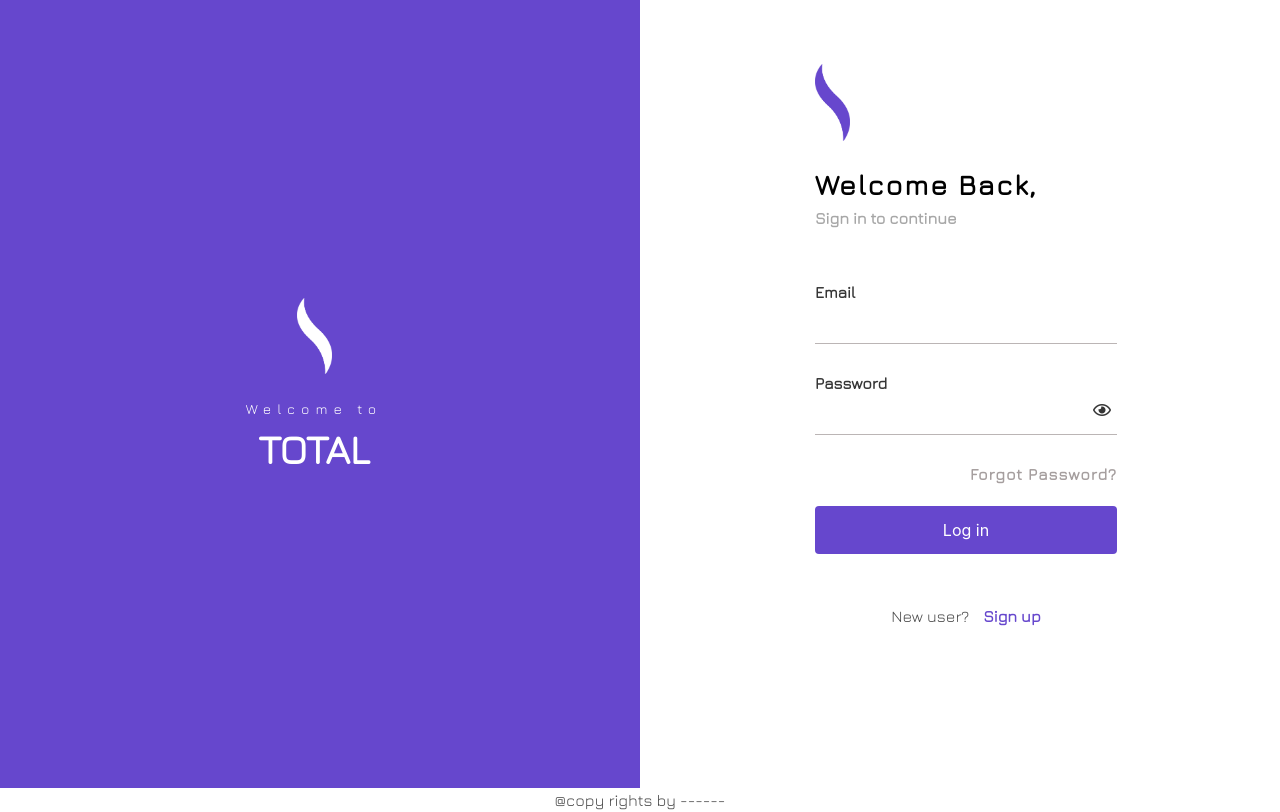
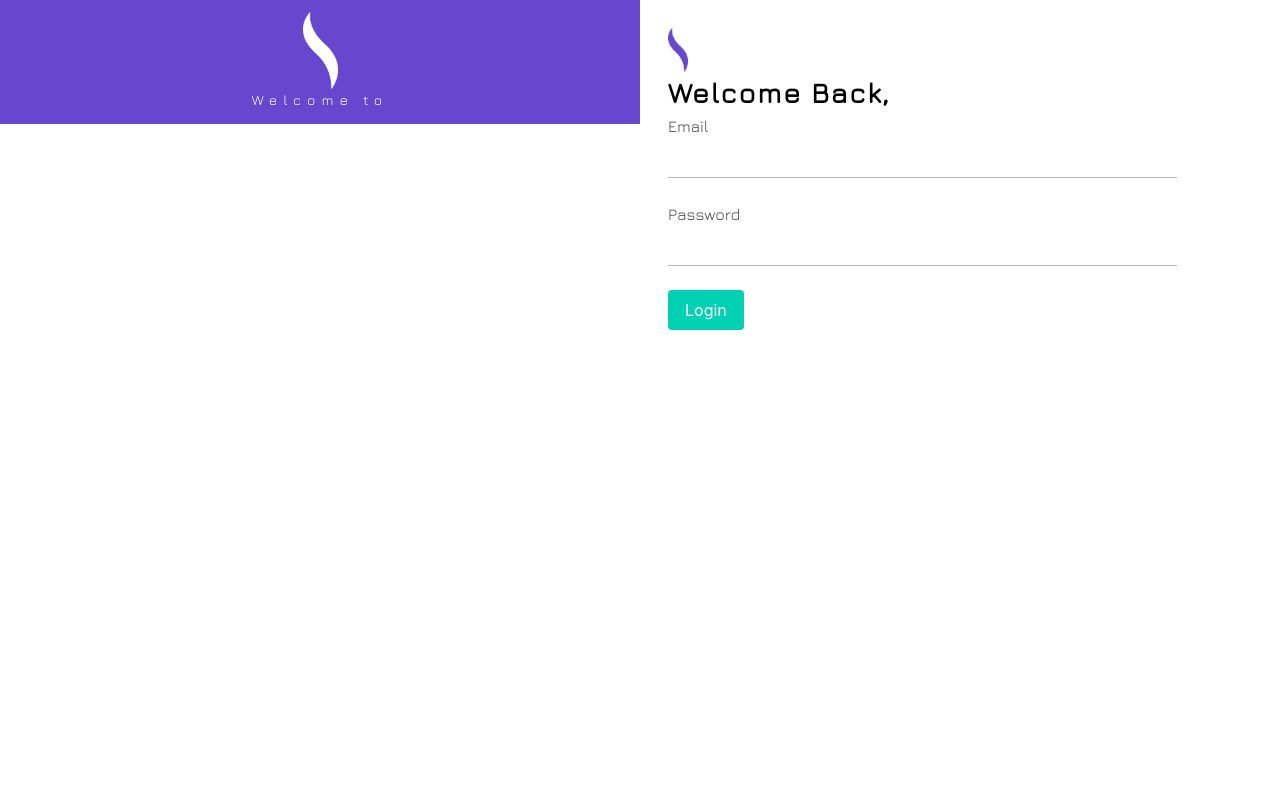
Before and after one commit to Ella123w/Retail-Inventory, a React app: page / in a window 1280 px wide. Built offline with nearby package versions, Linux system fonts and the light colour scheme.

Commit message:
Santhosh:"Recorrected ui"

```diff
--- a/package.json
+++ b/package.json
@@ -26,6 +26,7 @@
     "react-dom": "^16.4.1",
     "react-final-form": "^4.0.2",
     "react-router-dom": "^4.3.1",
+    "terser": "^3.16.1",
     "workbox-webpack-plugin": "^3.6.3"
   },
   "devDependencies": {
--- a/src/assets/styles/custom/input.scss
+++ b/src/assets/styles/custom/input.scss
@@ -0,0 +1,15 @@
+.inputalt {
+    border: none;
+    box-shadow: none;
+    border-radius: 0;
+    border-bottom: 1px solid #bbb5b5;
+    padding: 0px 0px !important;
+
+    &:focus,
+    &:active {
+        border-color: $white;
+        box-shadow: none;
+        border-bottom: 1px solid #bbb5b5;
+    }
+
+}
--- a/src/assets/styles/custom/mixins.scss
+++ b/src/assets/styles/custom/mixins.scss
@@ -1,4 +1,3 @@
-
 @mixin bodycenter() {
     padding: 0;
     display: flex;
--- a/src/assets/styles/style.scss
+++ b/src/assets/styles/style.scss
@@ -1,16 +1,17 @@
 @import url('https://fonts.googleapis.com/css?family=Jura');
 
 @import "./custom/variables.scss";
+@import "./custom/input.scss";
 @import "./custom/mixins.scss";
-
-
 
 
 body {
 	font-family: $family-primary;
-	font-size:$size-small;
+	font-size: $size-small;
 	overflow-y: auto;
 	overflow-x: hidden;
+
+
 	/* width */
 	&::-webkit-scrollbar {
 		width: 10px;
@@ -30,131 +31,70 @@ body {
 	&::-webkit-scrollbar-thumb:hover {
 		background: #555;
 	}
-
 }
 
+.full-height {
+	height: 100%;
+}
 
+.logo-block {
+	background: $primary;
 
+	.image-logo {
+		width: 100%;
+		height: 100px;
 
-
-.login-block{
-	margin-bottom: 0px !important;
-	.image-logo{
-		width:100%;
-		height:100px;
-
-		img{
+		img {
 			width: 35px;
 		}
 	}
-	.login-leftbar{
-		background:$primary;
+
+	.leftbar-content {
 		@include bodycenter();
 
-
-		.leftbar-content{
-			h6{
+		h6 {
 			color: $white;
 			font-size: 14px;
 			letter-spacing: 6px;
 		}
-			h3{
+
+		h3 {
 			color: $white;
-				font-weight:$fontbold;
-				font-size:40px;
+			font-weight: $fontbold;
+			font-size: 40px;
 		}
 	}
 }
-	.login-rightbar{
-		    margin-top: 4em;
-		h4{
+
+
+.login-block {
+	margin: 1em;
+
+	h4 {
 		font-size: 28px;
 		font-weight: 900;
 		letter-spacing: 2px;
 		color: #000;
 	}
-		h6{
+
+	h6 {
 		color: #a7a7a7;
 		font-weight: $fontbold;
 	}
-	}
-	height:100%;
-	overflow: hidden;
-	.login-form{
-		margin-top:50px;
-		.field{
-			padding-bottom:15px;
-			.control.has-icons-left{
-				.icon{
-					right: -5px;
-					top: -5px;
-					i{
-					  cursor:pointer;
-					}
 
-				}
-			}
-		}
-		label{
-			margin:0 !important;
-		}
-
-		.input_style{
+	.inputalt {
 		border: none;
 		box-shadow: none;
 		border-radius: 0;
 		border-bottom: 1px solid #bbb5b5;
 		padding: 0px 0px !important;
-			&:focus,&:active{
-				border-color:$white;
+
+		&:focus,
+		&:active {
+			border-color: $white;
 			box-shadow: none;
 			border-bottom: 1px solid #bbb5b5;
 		}
 
 	}
-		.forgot-pwd{
-			a{
-				color: #a59e9e;
-				font-weight: $fontbold;
-				letter-spacing: 1px;
 }
-
-		}
-		.login-btn{
-			color:$white;
-			background-color:$primary;
-			width:100%;
-			padding: 23px;
-   		    margin-top: 20px;
-            line-height: 0px;
-            	&:hover{
-				color:$white;
-			background-color:$primary;
-			width:100%;
-			padding: 23px;
-   		    margin-top: 20px;
-            line-height: 0px;
-		}
-		&:focus{
-          color:$white;
-			background-color:$primary;
-			width:100%;
-			padding: 23px;
-   		    margin-top: 20px;
-            line-height: 0px;
-
-		}
-		}
-
-
-
-	}
-	.login-signup{
-	   margin-top:50px;
-	   a{
-		   color:$primary;
-		   font-weight: $fontbold;
-		   padding-left:10px;
-	   }
-	}
-}
--- a/src/components/App.js
+++ b/src/components/App.js
@@ -8,7 +8,7 @@ import ForgotPassword from "./Modules/ForgotPassword";
 class App extends Component {
   render() {
     return (
-      <div className="App">
+      <div className="App full-height ">
         <Router>
           <div>
             <Route exact path="/" component={Login} />
@@ -20,7 +20,6 @@ class App extends Component {
               path="/dashboard/purchaseorder"
               component={PurchaseListing}
             />
-            <Route exact path="/forgotpassword" component={ForgotPassword} />
           </div>
         </Router>
       </div>
--- a/src/components/Modules/ForgotPassword.js
+++ b/src/components/Modules/ForgotPassword.js
@@ -1,30 +1,61 @@
-import React, { Component } from 'react';
-import logo from '../../assets/images/slogo.png';
-import totallogo from '../../assets/images/totallogo.png';
-import PropTypes from 'prop-types';
-import axios from 'axios';
-import { Form, Field } from 'react-final-form'
-
-
-
-
+import React, { Component } from "react";
+import logo from "../../assets/images/slogo.png";
+import totallogo from "../../assets/images/totallogo.png";
+import PropTypes from "prop-types";
+import axios from "axios";
+import { BrowserRouter as Router, Route, Link } from "react-router-dom";
 
 class ForgotPassword extends Component {
   constructor(props) {
     super(props);
+    this.state = {
+      email: ""
+    };
+  }
 
-	 }
+  handleChangeEmail = event => {
+    this.setState({
+      email: event.target.value
+    });
+  };
   render() {
     return (
-	   		<div>
-	   		  ForgotPassword
+      <div className="columns is-marginless">
+        <div className="column is-6  is-hidden-mobile logo-block full-height">
+          <div className="has-text-centered leftbar-content">
+            <div className="image-logo has-text-centered">
+              <img src={logo} alt="Total-logo" title="Total-logo" />
+              <h6> Welcome to </h6> <h3> TOTAL </h3>
             </div>
-
-
-	  )
-
+            <div />
+          </div>
+        </div>
+        <div className="column is-6 paddingless login-block">
+          <div className="image-logo">
+            <img src={totallogo} alt="logo" width="20" height="20" />
+          </div>
+          <h4> Welcome Back, </h4>
+          <div className="">
+            <form>
+              <div className="column is-10">
+                <label> Email </label>
+                <input
+                  type="email"
+                  className="input"
+                  onChange={this.handleChangeEmail}
+                />
+                <div className="column is-10">
+                  <button className="button is-primary" onClick={this.onLogin}>
+                    Login
+                  </button>
+                </div>
+              </div>
+            </form>
+          </div>
+        </div>
+      </div>
+    );
   }
 }
 
-
 export default ForgotPassword;
--- a/src/components/Modules/Login.js
+++ b/src/components/Modules/Login.js
@@ -16,18 +16,18 @@ class Login extends Component {
       email: "",
       password: ""
     };
-    this.handleChangeEmail = this.handleChangeEmail.bind(this);
-    this.handleChangePassword = this.handleChangePassword.bind(this);
+    // this.handleChangeEmail = this.handleChangeEmail.bind(this);
+    // this.handleChangePassword = this.handleChangePassword.bind(this);
   }
-  showtextHandler = () => {
-    const inputType = this.state.type;
+  // showtextHandler = () => {
+  //   const inputType = this.state.type;
 
-    if (inputType === "text") {
-      this.setState({ type: "password" });
-    } else {
-      this.setState({ type: "text" });
-    }
-  };
+  //   if (inputType === "text") {
+  //     this.setState({ type: "password" });
+  //   } else {
+  //     this.setState({ type: "text" });
+  //   }
+  // };
   handleChangeEmail = event => {
     this.setState({ email: event.target.value });
   };
@@ -35,11 +35,10 @@ class Login extends Component {
     this.setState({ password: event.target.value });
   };
 
-  loginDetials = event => {
+  onLogin = event => {
     event.preventDefault();
     var headers = {
-      "Content-Type": "application/json",
-      Authorization: "JWT fefege..."
+      "Content-Type": "application/json"
     };
     axios
       .post(
@@ -59,96 +58,48 @@ class Login extends Component {
 
   render() {
     return (
-      <div className="container-fluid">
-        <div className="columns login-block">
-          <div className="column is-6 login-leftbar">
+      <div className="columns is-marginless">
+        <div className="column is-6  is-hidden-mobile logo-block full-height">
           <div className="has-text-centered leftbar-content">
             <div className="image-logo has-text-centered">
-                <img src={logo} alt="logo" />
-              </div>
+              <img src={logo} alt="Total-logo" title="Total-logo" />
               <h6>Welcome to</h6>
               <h3>TOTAL</h3>
             </div>
+            <div />
           </div>
-          <div className="column is-6  is-paddingless login-rightbar">
-            <div className="column is-6 is-offset-one-quarter">
+        </div>
+        <div className="column is-6 paddingless login-block">
           <div className="image-logo">
-                <img src={totallogo} alt="logo" />
+            <img src={totallogo} alt="logo" width="20" height="20" />
           </div>
           <h4>Welcome Back,</h4>
-
-              <h6>Sign in to continue</h6>
-              <form className="login-form" onSubmit={this.loginDetials}>
-                <div className="field">
-                  <label className="label" htmlFor="email">
-                    Email
-                  </label>
-                  <div className="control has-icons-left has-icons-right">
+          <div className="columns">
+            <form className="column is-12 is-paddingless">
+              <div className="column is-10 ">
+                <label>Email</label>
                 <input
-                      className="input input_style"
-                      value={this.state.email}
+                  type="email"
+                  className="input inputalt"
                   onChange={this.handleChangeEmail}
-                      name="email"
-                      type="email"
-                      required
-                      autoComplete="true"
                 />
               </div>
+              <div className="column is-10">
+                <label>Password</label>
+                <input
+                  type="password"
+                  className="input inputalt"
+                  onChange={this.handleChangePassword}
+                />
               </div>
-                <div className="field">
-                  <label className="label" htmlFor="password">
-                    Password
-                  </label>
-                  <p className="control has-icons-left">
-                    <input
-                      className="input input_style"
-                      name="password"
-                      value={this.state.password}
-                      onChange={this.handleChangePassword}
-                      type={this.state.type}
-                      required
-                      autoComplete="true"
-                    />
-                    <a
-                      className="icon is-small is-right"
-                      style={{
-                        zIndex: "9",
-                        pointerEvents: "auto"
-                      }}
-                      onClick={this.showtextHandler}
-                    >
-                      {this.state.type === "password" ? (
-                        <i
-                          className="far fa-eye"
-                          style={{ color: "#363636" }}
-                        />
-                      ) : (
-                        <i
-                          className="far fa-eye-slash"
-                          style={{ color: "#363636" }}
-                        />
-                      )}
-                    </a>
-                  </p>
+              <div className="column is-10">
+                <button className="button is-primary" onClick={this.onLogin}>
+                  Login
+                </button>
               </div>
-                <div className="has-text-right forgot-pwd">
-                  <Link to="/forgotpassword">Forgot Password?</Link>
-                </div>
-                <button type="submit" className="button is-primary login-btn">
-                  Log in
-                </button>
             </form>
-              <div className="has-text-centered login-signup">
-                <span>New user?</span> <Link to="/registration">Sign up</Link>
           </div>
         </div>
-          </div>
-        </div>
-        <footer className="">
-          <div className="content has-text-centered">
-            <p>@copy rights by ------</p>
-          </div>
-        </footer>
       </div>
     );
   }
--- a/src/components/Modules/Registration.js
+++ b/src/components/Modules/Registration.js
@@ -3,7 +3,7 @@ import logo from "../../assets/images/slogo.png";
 import totallogo from "../../assets/images/totallogo.png";
 import PropTypes from "prop-types";
 import axios from "axios";
-
+import { BrowserRouter as Router, Route, Link } from "react-router-dom";
 class Registration extends Component {
   constructor(props) {
     super(props);
@@ -11,12 +11,83 @@ class Registration extends Component {
 
   render() {
     return (
-      <div>
-        <form>
-          <div class="">
-            <input />
+      <div className="columns is-marginless">
+        <div className="column is-6  is-hidden-mobile logo-block full-height">
+          <div className="has-text-centered leftbar-content">
+            <div className="image-logo has-text-centered">
+              <img src={logo} alt="Total-logo" title="Total-logo" />
+              <h6> Welcome to </h6> <h3> TOTAL </h3>
+            </div>
+            <div />
           </div>
-        </form>
+        </div>
+
+        <div className="column is-6 paddingless login-block">
+          <h3 className="is-size-3">Register To Make Business Smarter</h3>
+          <div className="">
+            <form className="login-form" onSubmit={this.registation}>
+              <div className="columns">
+                <div className="column is-5">
+                  <label>First Name</label>
+                  <input className="input inputalt" />
+                </div>
+                <div className="column is-5">
+                  <label>Second Name</label>
+                  <input className="input inputalt" />
+                </div>
+              </div>
+              <div className="columns">
+                <div className="column is-5">
+                  <label>Email</label>
+                  <input className="input inputalt" />
+                </div>
+                <div className="column is-5">
+                  <label>Conform your Email</label>
+                  <input className="input inputalt" />
+                </div>
+              </div>
+              <div className="columns">
+                <div className="column is-5">
+                  <label>Password</label>
+                  <input className="input inputalt" />
+                </div>
+                <div className="column is-5">
+                  <label>Conform your Password</label>
+                  <input className="input inputalt" />
+                </div>
+              </div>
+              <div class="columns">
+                <div className="column is-5">
+                  <label>Select the Country</label>
+                  <select class="input inputalt" />
+                </div>
+                <div className="column is-5">
+                  <label>Select the State</label>
+                  <select class="input inputalt" />
+                </div>
+              </div>
+              <div class="columns">
+                <div className="column is-5">
+                  <label>PinCode</label>
+                  <input className="input inputalt" />
+                </div>
+                <div className="column is-5">
+                  <label>Phone Number</label>
+                  <input className="input inputalt" />
+                </div>
+              </div>
+              <div class="columns">
+                <div className="column is-10">
+                  <label>Address</label>
+                  <textarea className="input inputalt" />
+                </div>
+              </div>
+              <button type="submit" className="button is-primary login-btn">
+                Log in
+              </button>
+            </form>
+          </div>
+        </div>
       </div>
     );
   }
```
Also changed, not shown: public/index.html (+7 -3 lines). Lines whose indentation alone changed are shown as unchanged.
